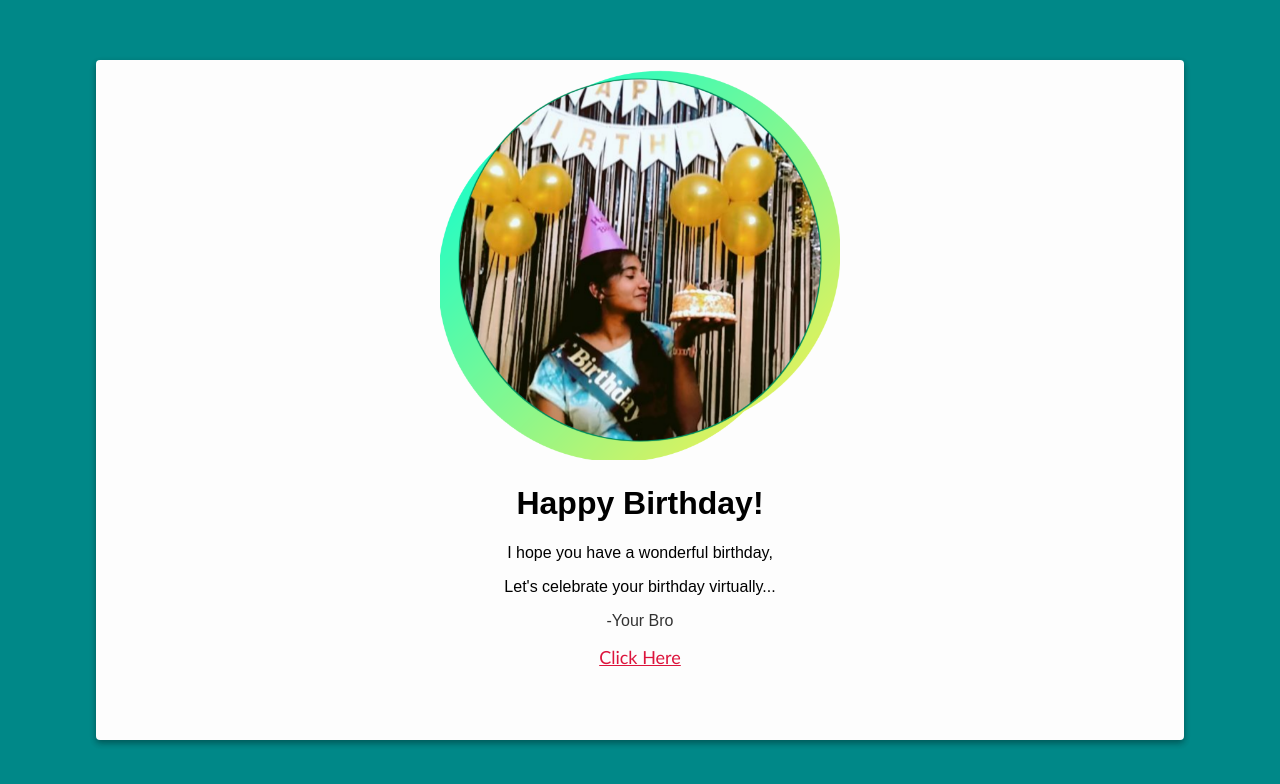
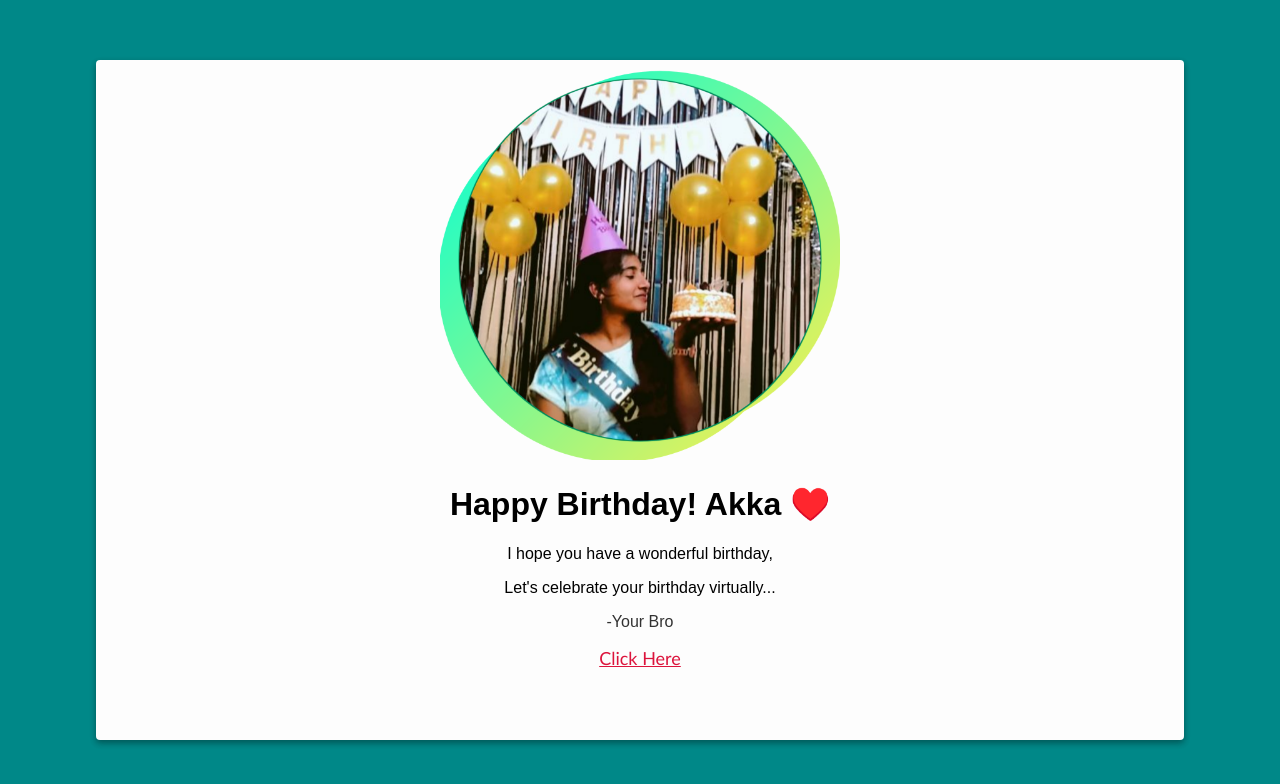
Before and after one commit to ajayyadav2529/Gouthami-Nunugoppula-, a website: page index.html in a window 1280 px wide. Drawn offline with Linux system fonts and the light colour scheme; a web font is replaced by a local one.

Commit message:
Update index.html

```diff
--- a/index.html
+++ b/index.html
@@ -16,7 +16,7 @@
     <div class="card">
         <img src="pagepic.png" alt="birthday" class="birthday">
         <div class="text">
-            <h1>Happy Birthday!</h1>
+            <h1>Happy Birthday! Akka ♥️</h1>
             <p>I hope you have a wonderful birthday,</p>
             <p>Let's celebrate your birthday virtually...</p>
 
```
